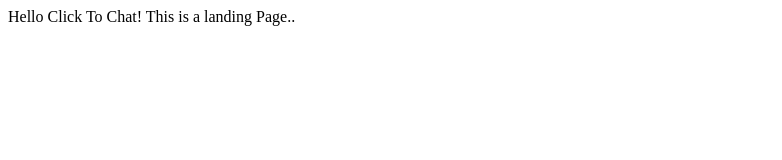
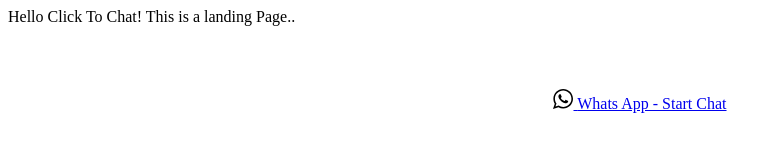
Before and after one commit to yukfang/TikTokClickToChat, a website: page index.html in a window 1280 px wide. Shown: the whole page, without its empty margins (0-782 px from the left). Drawn offline with Linux system fonts and the light colour scheme.

Commit message:
Included whatsApp chat link

```diff
--- a/index.html
+++ b/index.html
@@ -6,4 +6,17 @@
   Hello Click To Chat!
 
   This is a landing Page..
+
+
+  <div id="whatsapp_chat_widget" style="text-align:center; padding-top:5%">
+    <a role="button" target="_blank" href="https://api.whatsapp.com/send?phone=0435003525&amp;text=Hello, I have a question%2F" title="WhatsApp">
+
+      <svg width="20" height="20" viewBox="0 0 90 90" xmlns="http://www.w3.org/2000/svg" fill-rule="evenodd" clip-rule="evenodd" class="wa-chat-box-content-send-btn-icon"><path d="M90,43.841c0,24.213-19.779,43.841-44.182,43.841c-7.747,0-15.025-1.98-21.357-5.455L0,90l7.975-23.522   c-4.023-6.606-6.34-14.354-6.34-22.637C1.635,19.628,21.416,0,45.818,0C70.223,0,90,19.628,90,43.841z M45.818,6.982   c-20.484,0-37.146,16.535-37.146,36.859c0,8.065,2.629,15.534,7.076,21.61L11.107,79.14l14.275-4.537   c5.865,3.851,12.891,6.097,20.437,6.097c20.481,0,37.146-16.533,37.146-36.857S66.301,6.982,45.818,6.982z M68.129,53.938   c-0.273-0.447-0.994-0.717-2.076-1.254c-1.084-0.537-6.41-3.138-7.4-3.495c-0.993-0.358-1.717-0.538-2.438,0.537   c-0.721,1.076-2.797,3.495-3.43,4.212c-0.632,0.719-1.263,0.809-2.347,0.271c-1.082-0.537-4.571-1.673-8.708-5.333   c-3.219-2.848-5.393-6.364-6.025-7.441c-0.631-1.075-0.066-1.656,0.475-2.191c0.488-0.482,1.084-1.255,1.625-1.882   c0.543-0.628,0.723-1.075,1.082-1.793c0.363-0.717,0.182-1.344-0.09-1.883c-0.27-0.537-2.438-5.825-3.34-7.977   c-0.902-2.15-1.803-1.792-2.436-1.792c-0.631,0-1.354-0.09-2.076-0.09c-0.722,0-1.896,0.269-2.889,1.344   c-0.992,1.076-3.789,3.676-3.789,8.963c0,5.288,3.879,10.397,4.422,11.113c0.541,0.716,7.49,11.92,18.5,16.223   C58.2,65.771,58.2,64.336,60.186,64.156c1.984-0.179,6.406-2.599,7.312-5.107C68.398,56.537,68.398,54.386,68.129,53.938z"></path>
+      </svg>
+
+      <span>Whats App - Start Chat</span>
+    </a>
+  </div>
+
+
 </body>
```
